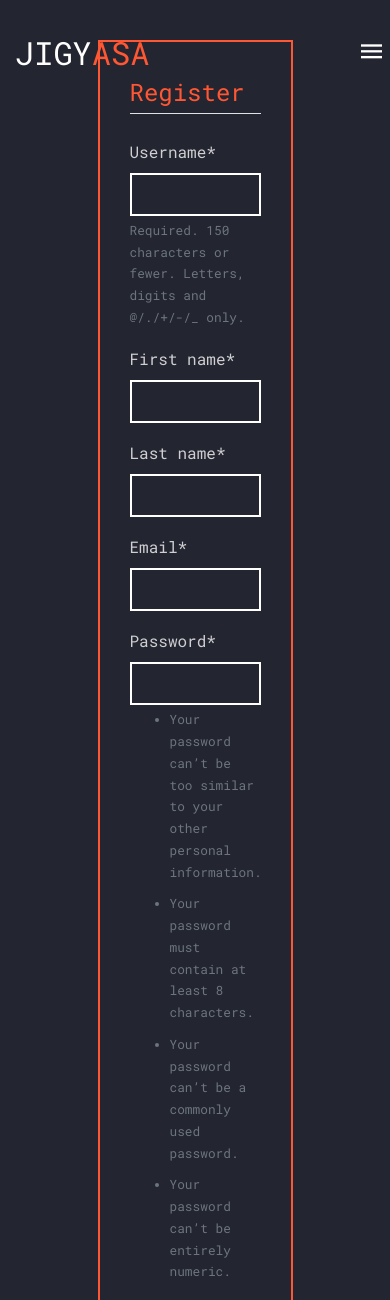
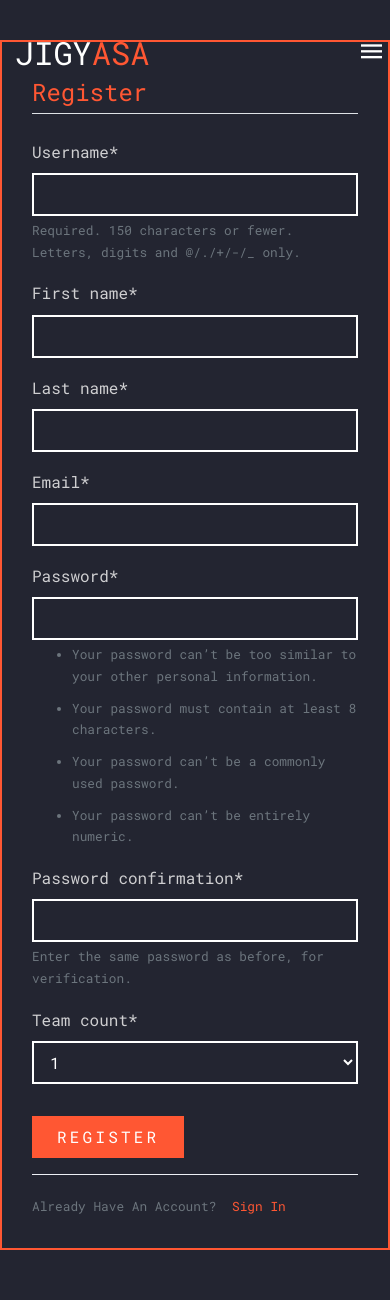
Before and after one commit to alexholdendev/Django-JIGYASA, a Django app: page /register/ in a window 390 px wide. Shown: the top 1300 px of the page. Run offline with Django 3.2, Linux system fonts and the light colour scheme; some libraries are stand-ins or nearby versions; some web fonts are replaced.

Commit message:
registration

```diff
--- a/users/templates/users/register.html
+++ b/users/templates/users/register.html
@@ -5,7 +5,7 @@
     <div class="site-section justify-content-center site-hero" style="min-height:1300px;">
       <div class="container">
     <div class="row align-items-center justify-content-center" style="height:0;">
-          <div class="col-6  col-md-6 col-lg-6 border-primary pricing" data-aos="fade-up" data-aos-delay="300">
+          <div class="col-md-6 col-lg-6 border-primary pricing" data-aos="fade-up" data-aos-delay="300">
             <form method="POST">
                 {% csrf_token %}
                 <fieldset class="form-group">
```
